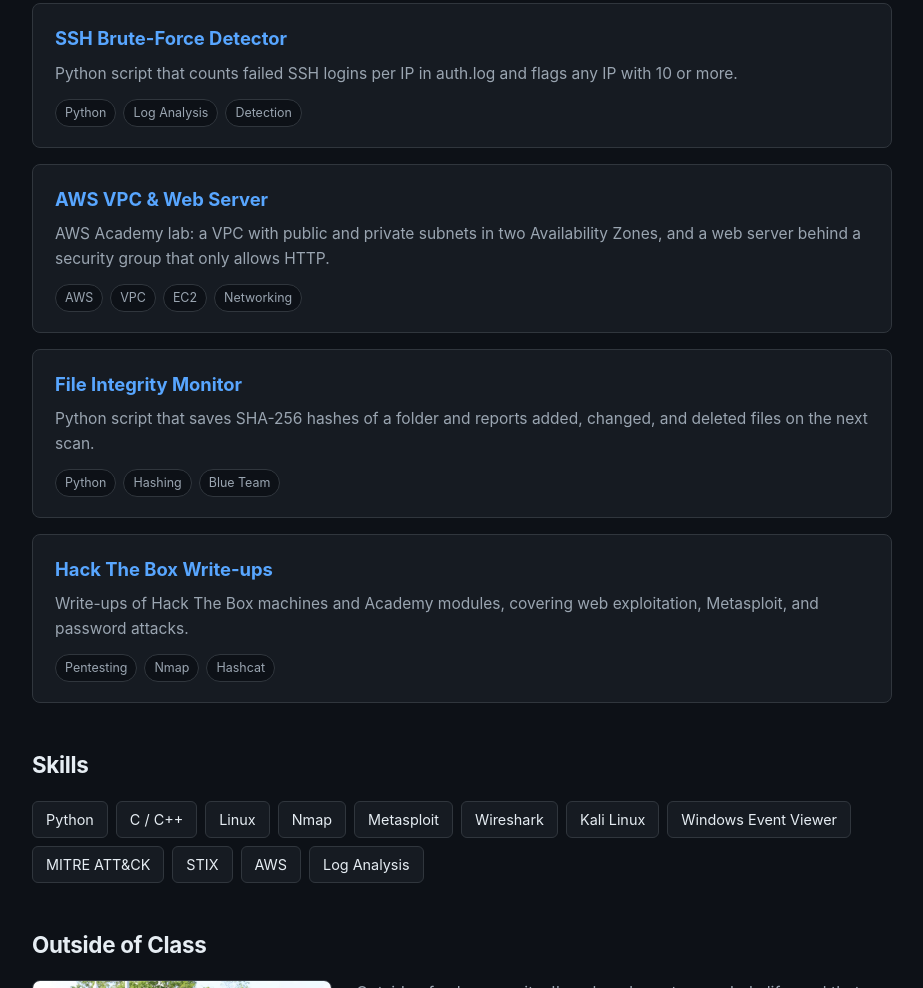
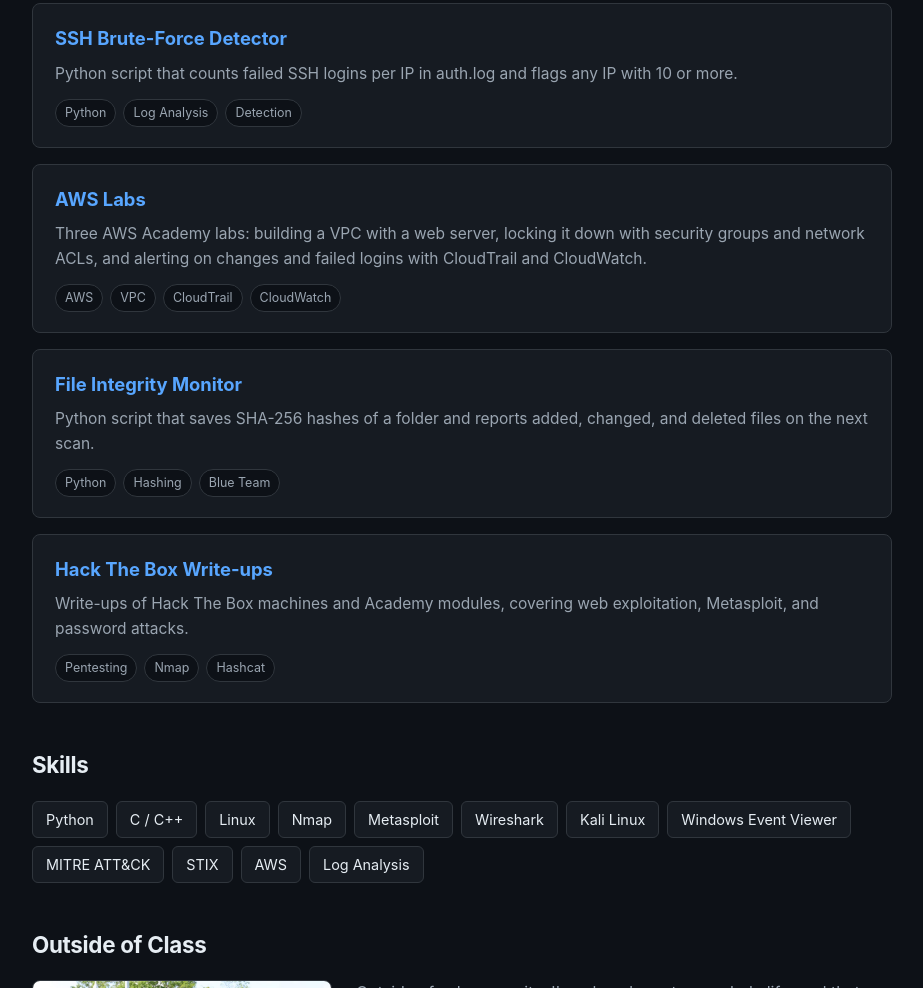
Before and after one commit to AidenPalladino/AidenPalladino.github.io, a plain HTML site: page index.html in a window 1280 px wide. Shown: the part 919-1907 px from the top of the page, without its empty margins (178-1101 px from the left). Drawn offline with Linux system fonts and the light colour scheme.

Commit message:
Link AWS labs repo instead of aws-vpc-web-server

```diff
--- a/index.html
+++ b/index.html
@@ -117,10 +117,11 @@
     </div>
 
     <div class="card">
-      <h3><a href="https://github.com/AidenPalladino/aws-vpc-web-server">AWS VPC &amp; Web Server</a></h3>
-      <p>AWS Academy lab: a VPC with public and private subnets in two
-      Availability Zones, and a web server behind a security group that only allows HTTP.</p>
-      <div class="tags"><span class="tag">AWS</span><span class="tag">VPC</span><span class="tag">EC2</span><span class="tag">Networking</span></div>
+      <h3><a href="https://github.com/AidenPalladino/aws-labs">AWS Labs</a></h3>
+      <p>Three AWS Academy labs: building a VPC with a web server, locking it down
+      with security groups and network ACLs, and alerting on changes and failed
+      logins with CloudTrail and CloudWatch.</p>
+      <div class="tags"><span class="tag">AWS</span><span class="tag">VPC</span><span class="tag">CloudTrail</span><span class="tag">CloudWatch</span></div>
     </div>
 
     <div class="card">
```
